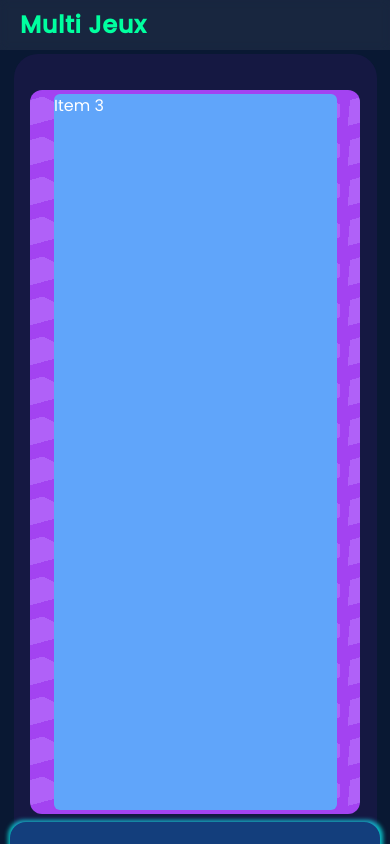
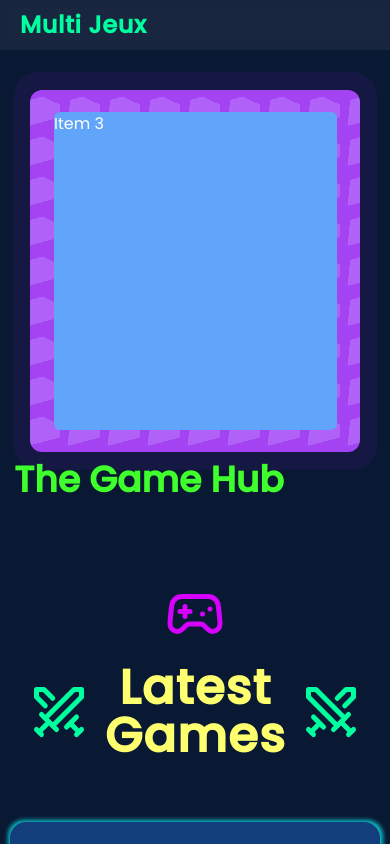
Before and after one commit to coderKrysio/code-playground, a Next.js app: page / in a window 390 px wide. Shown: the top 844 px of the page. Built offline with nearby package versions, Linux system fonts and the light colour scheme.

Commit message:
updated global responsive styles

```diff
--- a/app/globals.css
+++ b/app/globals.css
@@ -44,3 +44,15 @@
 .react-multi-carousel-track {
     @apply h-full
 }
+
+@media screen and (max-width: 800px) {
+    .hero--container {
+        height: 75%;
+    }
+}
+
+@media screen and (max-width: 550px) {
+    .hero--container {
+        height: 50%;
+    }
+}
```
